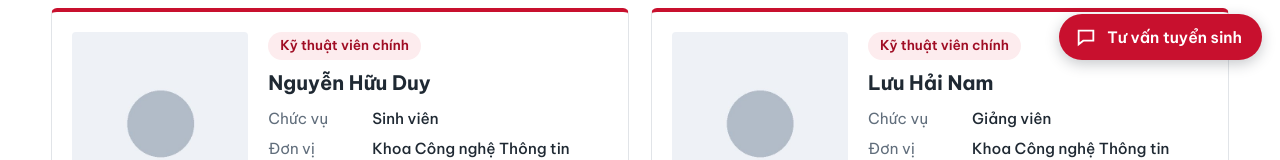
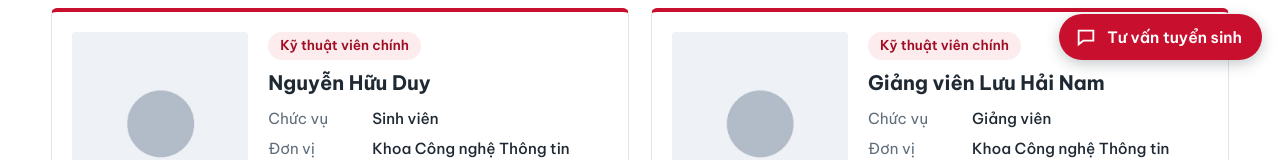
Before and after one commit to luuhainam-hht/hht_ho_tro_tuyen_sinh, a website: page public/thanh-vien.html in a window 1280 px wide. Shown: the part 722-882 px from the top of the page. Drawn offline with Linux system fonts and the light colour scheme; no server answers.

Commit message:
Cap nhat HHT Tuyen sinh

```diff
--- a/public/thanh-vien.html
+++ b/public/thanh-vien.html
@@ -90,7 +90,7 @@
               height="300" loading="lazy">
             <div class="member-body">
               <span class="tag">Kỹ thuật viên chính</span>
-              <h2 class="member-name">Lưu Hải Nam</h2>
+              <h2 class="member-name">Giảng viên Lưu Hải Nam</h2>
               <dl class="member-meta">
                 <dt>Chức vụ</dt>
                 <dd>Giảng viên</dd>
```
